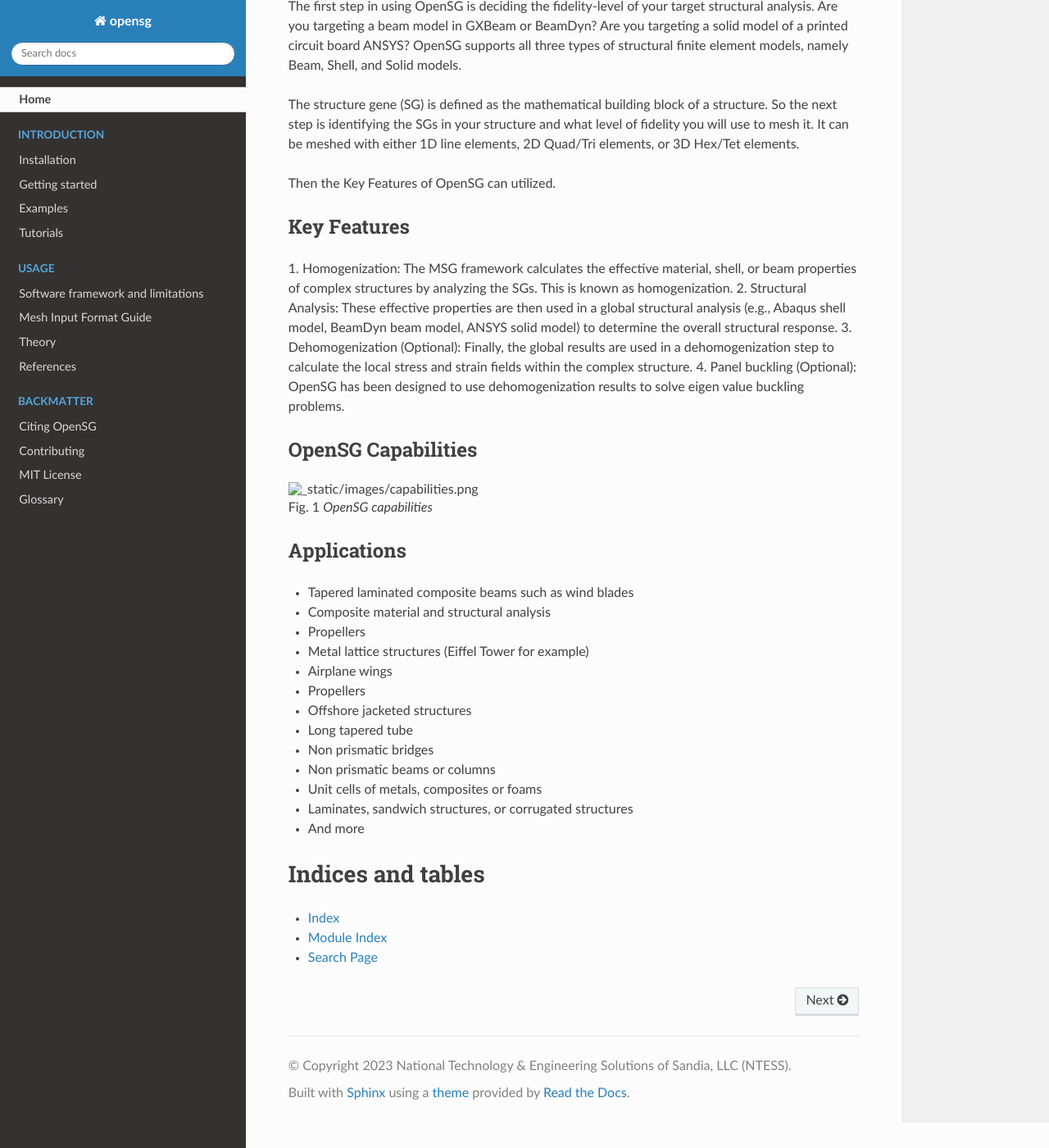
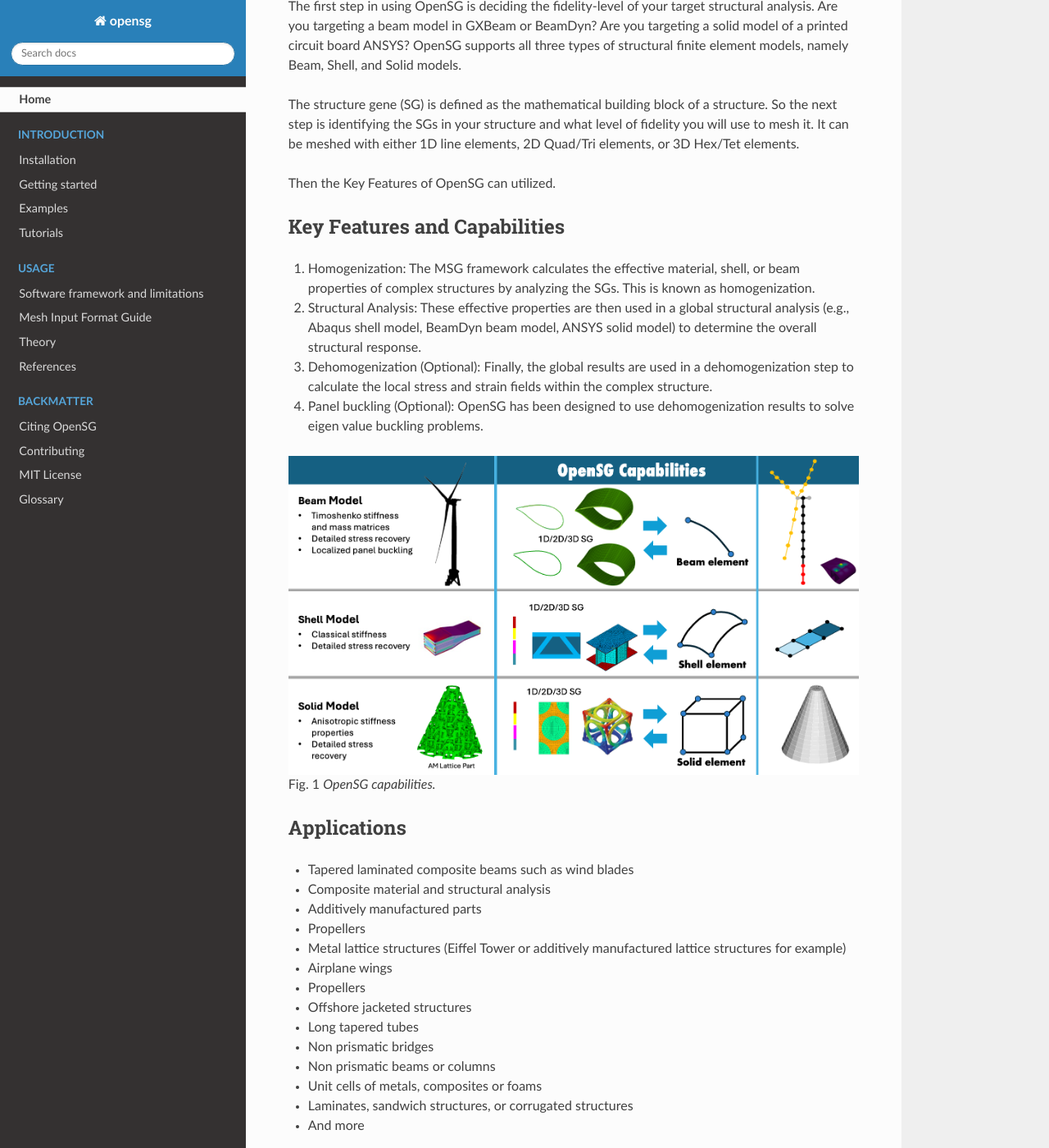
Before and after one commit to wenbinyugroup/OpenSG, a Sphinx documentation site: the page built from docs/index.rst, in a window 1280 px wide and 1400 px high, scrolled down 260 px. Shown: the whole window at 82% size. Built offline with Sphinx 7.4.7 and the Read the Docs theme 3.1.0, drawn with Linux system fonts in a browser that asks for light colours; pages that are not in the unit, such as notebooks, are missing from menus.

Commit message:
docs fix (#22)

```diff
--- a/docs/index.rst
+++ b/docs/index.rst
@@ -16,40 +16,38 @@
 
 Then the Key Features of OpenSG can utilized.
 
-Key Features
-------------
+Key Features and Capabilities
+-----------------------------
 
 1. Homogenization:
-The MSG framework calculates the effective material, shell, or beam properties of complex structures by analyzing the SGs. This is known as homogenization.
+   The MSG framework calculates the effective material, shell, or beam properties of complex structures by analyzing the SGs. This is known as homogenization.
 2. Structural Analysis:
-These effective properties are then used in a global structural analysis (e.g., Abaqus shell model, BeamDyn beam model, ANSYS solid model) to determine the overall structural response.
+   These effective properties are then used in a global structural analysis (e.g., Abaqus shell model, BeamDyn beam model, ANSYS solid model) to determine the overall structural response.
 3. Dehomogenization (Optional):
-Finally, the global results are used in a dehomogenization step to calculate the local stress and strain fields within the complex structure.
+   Finally, the global results are used in a dehomogenization step to calculate the local stress and strain fields within the complex structure.
 4. Panel buckling (Optional):
-OpenSG has been designed to use dehomogenization results to solve eigen value buckling problems.
+   OpenSG has been designed to use dehomogenization results to solve eigen value buckling problems.
 
 
 
-OpenSG Capabilities
--------------------
-
 
 .. _blade-tree:
-.. figure:: /_static/images/capabilities.png
+.. figure:: /_static/capabilities.png
 
-   OpenSG capabilities
+   OpenSG capabilities.
 
 Applications
 ------------
 
 - Tapered laminated composite beams such as wind blades
 - Composite material and structural analysis
+- Additively manufactured parts
 - Propellers
-- Metal lattice structures (Eiffel Tower for example)
+- Metal lattice structures (Eiffel Tower or additively manufactured lattice structures for example)
 - Airplane wings
 - Propellers
 - Offshore jacketed structures
-- Long tapered tube
+- Long tapered tubes
 - Non prismatic bridges
 - Non prismatic beams or columns
 - Unit cells of metals, composites or foams
```
Also changed, not shown: README.md (+2 -1 lines).
